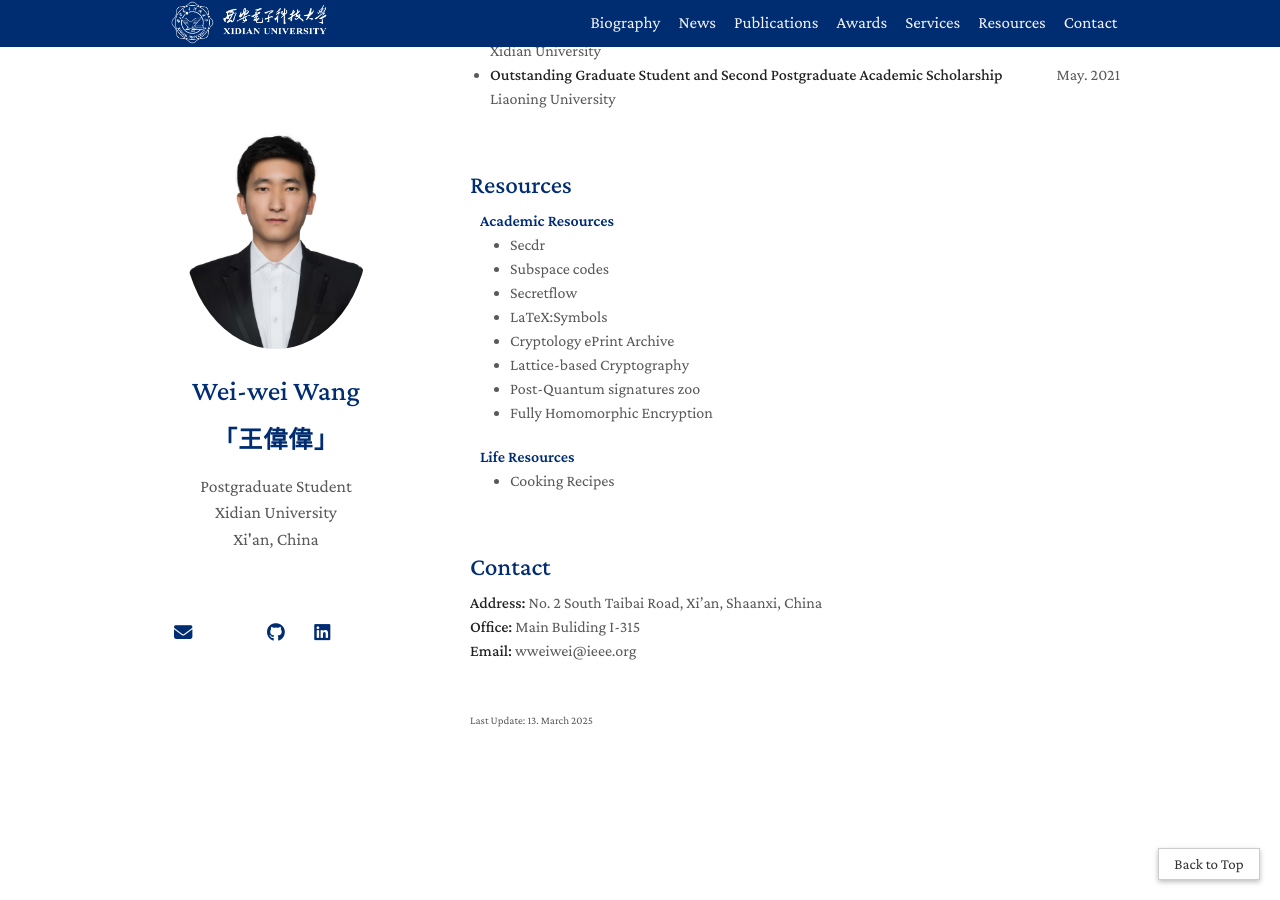
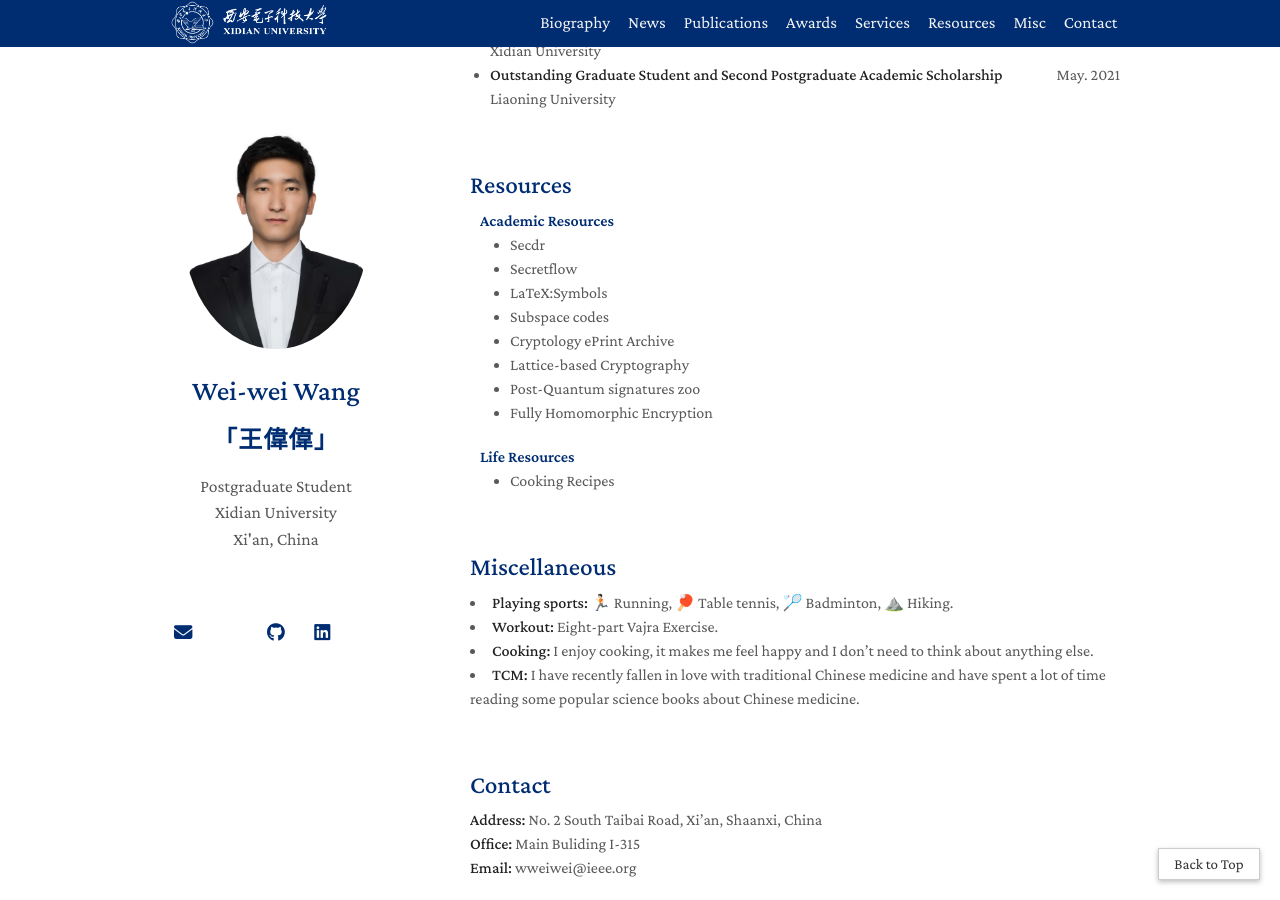
Before and after one commit to Joe-weir-wong/joe-weir-wong.github.io, a Jekyll site: the page built from index.md, in a window 1280 px wide and 900 px high, scrolled down 1731 px. Built offline with Jekyll 4.4.1, drawn with Linux system fonts in a browser that asks for light colours; a style sheet for code colours, icons or effects is not loaded.

Commit message:
add misc

```diff
--- a/_data/navigation.yml
+++ b/_data/navigation.yml
@@ -3,6 +3,9 @@ main:
   - title: "Contact"
     url: ./#contact
     right: true
+
+  - title: "Misc"
+    url: ./#misc
 
   - title: "Resources"
     url: ./#resources
--- /dev/null
+++ b/_includes/misc.md
@@ -0,0 +1,10 @@
+<h1 id="misc"></h1>
+
+<h2 style="margin: 60px 0px 10px;">Miscellaneous</h2>
+
+<ul style="margin: 0; padding-left: 0; list-style-position: inside;">
+    <li><strong>Playing sports:</strong> 🏃🏻 Running, 🏓 Table tennis, 🏸 Badminton, ⛰️ Hiking.</li>
+    <li><strong>Workout:</strong> Eight-part Vajra Exercise.</li>
+    <li><strong>Cooking:</strong> I enjoy cooking, it makes me feel happy and I don’t need to think about anything else.</li>
+    <li><strong>TCM:</strong> I have recently fallen in love with traditional Chinese medicine and have spent a lot of time reading some popular science books about Chinese medicine.</li>
+</ul>
--- a/_includes/resources.md
+++ b/_includes/resources.md
@@ -6,9 +6,9 @@
 
 <ul style="margin:0 0 20px;">
   <li><a href="https://secdr.org/"><autocolor>Secdr</autocolor></a></li>
-  <li><a href="http://subspacecodes.uni-bayreuth.de/"><autocolor>Subspace codes</autocolor></a></li>
   <li><a href="https://www.secretflow.org.cn/en/"><autocolor>Secretflow</autocolor></a></li>
   <li><a href="https://artofproblemsolving.com/wiki/index.php/LaTeX:Symbols"><autocolor>LaTeX:Symbols</autocolor></a></li>
+  <li><a href="http://subspacecodes.uni-bayreuth.de/"><autocolor>Subspace codes</autocolor></a></li>
   <li><a href="https://eprint.iacr.org/"><autocolor>Cryptology ePrint Archive</autocolor></a></li>
   <li><a href="https://thelatticeclub.com/"><autocolor>Lattice-based Cryptography</autocolor></a></li>
   <li><a href="https://pqshield.github.io/nist-sigs-zoo/"><autocolor>Post-Quantum signatures zoo</autocolor></a></li>
--- a/index.md
+++ b/index.md
@@ -17,4 +17,6 @@ layout: homepage
 
 {% include_relative _includes/resources.md %}
 
+{% include_relative _includes/misc.md %}
+
 {% include_relative _includes/contact.md %}
```
